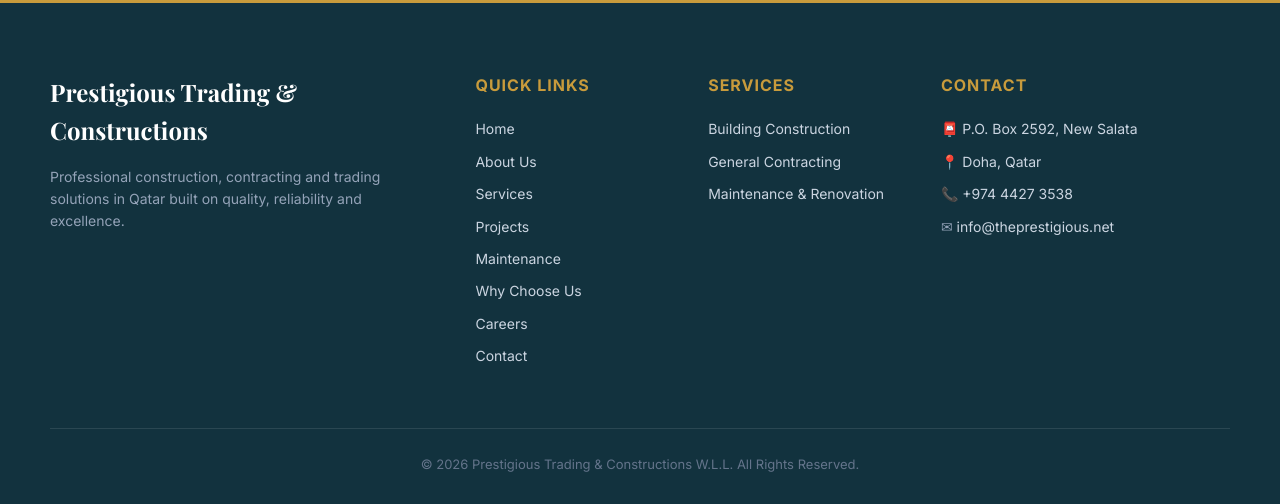
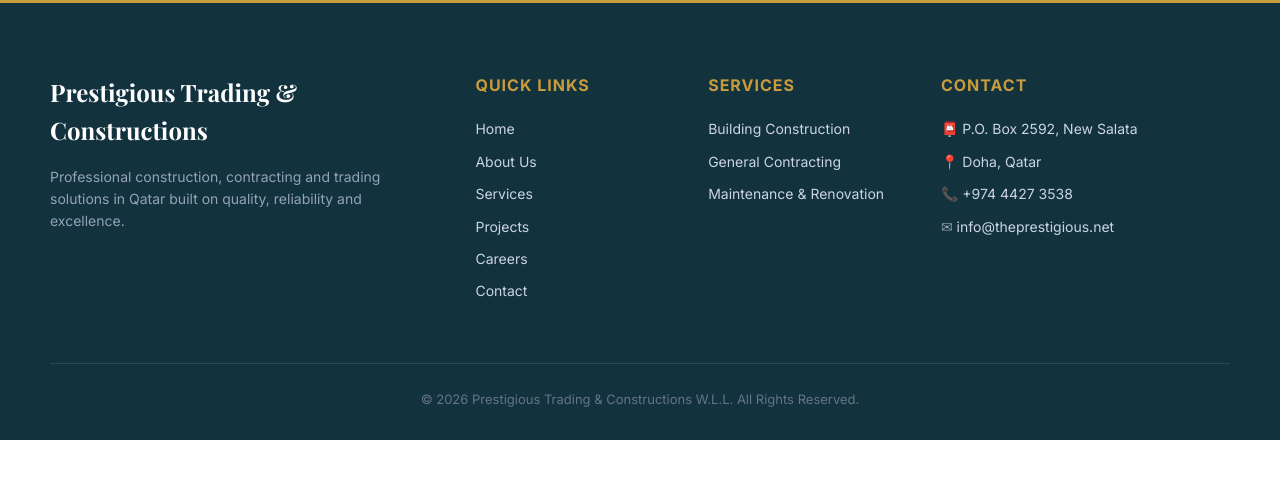
Before and after one commit to santospederson-ui/Prestigious-Trading-Construction, a Flask app: page /about in a window 1280 px wide. Shown: the part 4684-5188 px from the top of the page. After the commit the page ends 5124 px from the top, so only its background shows below. Run offline with Flask 3, Linux system fonts and the light colour scheme.

Commit message:
Update base.html

```diff
--- a/templates/base.html
+++ b/templates/base.html
@@ -524,6 +524,10 @@ in Qatar built on quality, reliability and excellence.
 </div>
 
 
+<!-- =========================
+QUICK LINKS
+========================= -->
+
 <div>
 
     <h4>Quick Links</h4>
@@ -549,18 +553,6 @@ in Qatar built on quality, reliability and excellence.
     <p>
         <a href="{{ url_for('projects') }}">
             Projects
-        </a>
-    </p>
-
-    <p>
-        <a href="{{ url_for('maintenance') }}">
-            Maintenance
-        </a>
-    </p>
-
-    <p>
-        <a href="{{ url_for('why_choose_us') }}">
-            Why Choose Us
         </a>
     </p>
 
@@ -632,7 +624,7 @@ SERVICES LINKS
         📍 Doha, Qatar
 
     </a>
-
+</p>
 
 <p>
     📞
```
